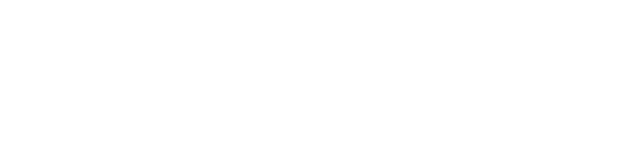
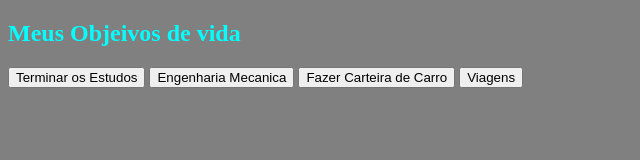
Before and after one commit to Gustavoborgesalves/Projeto-x, a plain HTML site: page index.html in a window 1280 px wide. Shown: the whole page, without its empty margins (0-640 px from the left). Drawn offline with Linux system fonts and the light colour scheme.

Commit message:
Add files via upload

```diff
--- a/index.html
+++ b/index.html
@@ -5,10 +5,17 @@
     <meta http-equiv="X-UA-Compatible" content="IE=edge">
     <meta name="viewport" content="width=device-width, initial-scale=1.0">
     <title>Project-x</title>
+    <link rel="stylesheet" href="style.css">
 </head>
 <body>
-    <section>
-
+    <section class="conteudo-principal">
+        <h1>Meus Objeivos de vida<span></span></h1>
+        <div class="botoes">
+            <button class="botao">Terminar os Estudos</button>
+            <button class="botao">Engenharia Mecanica</button>
+            <button class="botao">Fazer Carteira de Carro</button>
+            <button class="botao">Viagens</button>
+        </div>
     </section>
 </body>
 </html>
--- a/style.css
+++ b/style.css
@@ -0,0 +1,11 @@
+:root {
+    --cor-de-fundo: #808080;
+    --branco: #FFFFFF;
+    --azul: #1E90FF;
+    --botao-ativo: #7B68EE;
+}
+
+body {
+    background-color: var(--cor-de-fundo);
+    color: aqua;
+}
```
